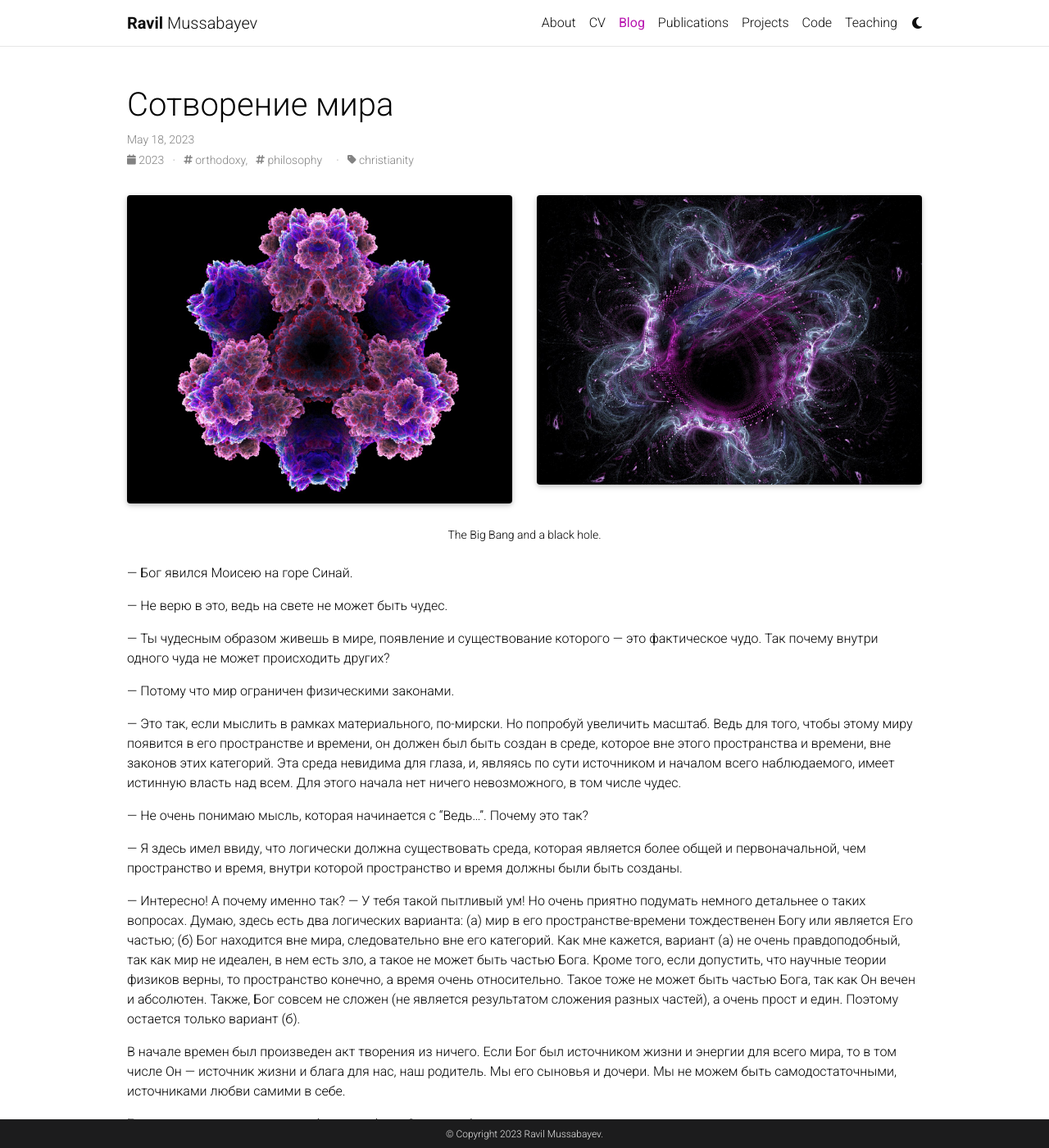
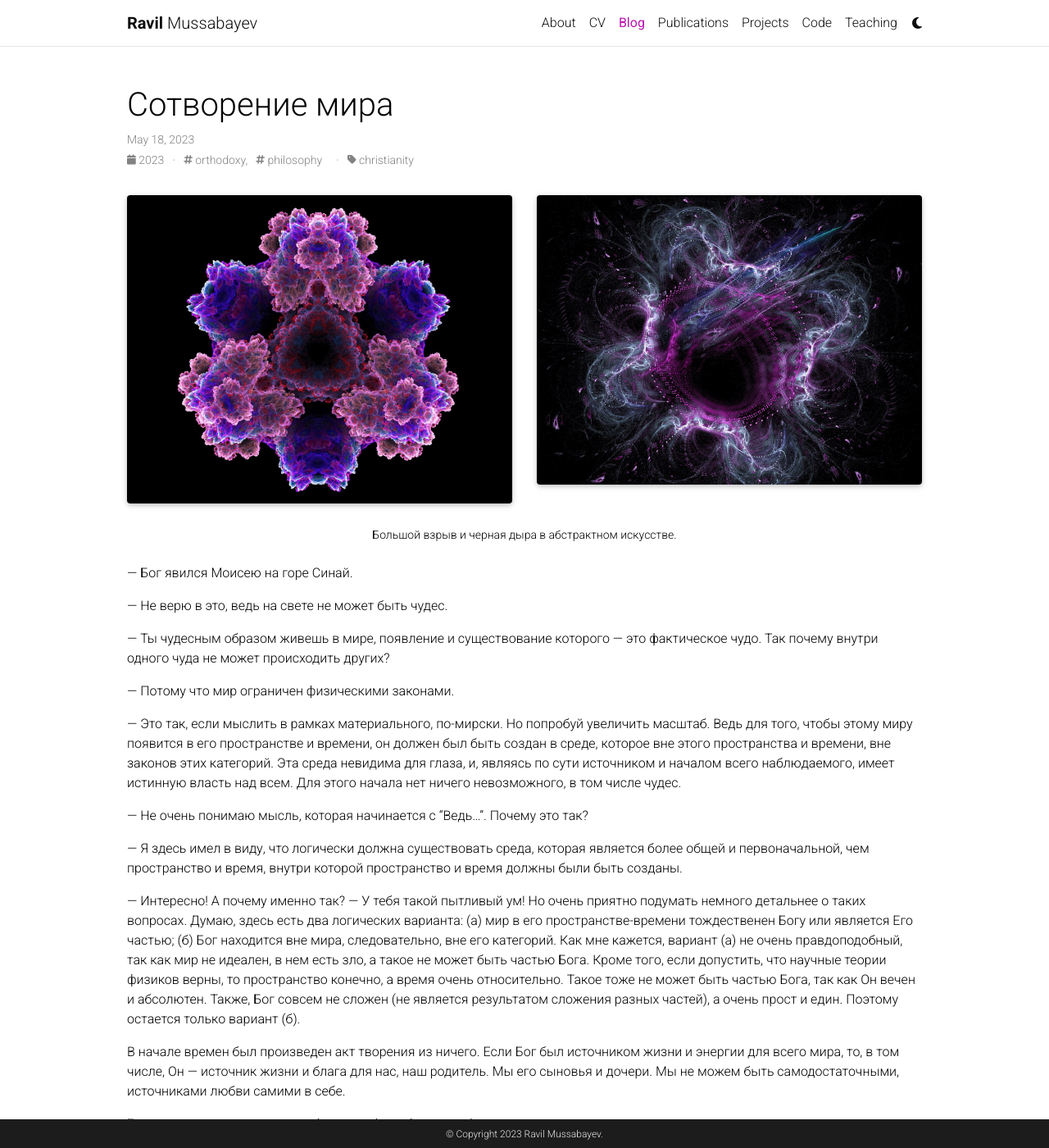
Before and after one commit to rmusab/rmusab.github.io, a Jekyll site: the page built from _posts/2020-05-18-world-creation.md, in a window 1280 px wide and 1400 px high. Shown: the whole window at 82% size. Built offline with Jekyll 4.4.1, drawn with Linux system fonts in a browser that asks for light colours; full-size pictures stand in for the smaller copies a plugin makes; comment, search, counter and statistics services are not loaded; a style sheet for code colours, icons or effects is not loaded.

Commit message:
Updated the new post and the announcement a bit

```diff
--- a/_posts/2020-05-18-world-creation.md
+++ b/_posts/2020-05-18-world-creation.md
@@ -17,7 +17,7 @@
     </div>
 </div>
 <div class="caption">
-    The Big Bang and a black hole.
+    Большой взрыв и черная дыра в абстрактном искусстве.
 </div>
 
 &mdash; Бог явился Моисею на горе Синай.
@@ -32,11 +32,11 @@
 
 &mdash; Не очень понимаю мысль, которая начинается с “Ведь...”. Почему это так?
 
-&mdash; Я здесь имел ввиду, что логически должна существовать среда, которая является более общей и первоначальной, чем пространство и время, внутри которой пространство и время должны были быть созданы.
+&mdash; Я здесь имел в виду, что логически должна существовать среда, которая является более общей и первоначальной, чем пространство и время, внутри которой пространство и время должны были быть созданы.
 
 &mdash; Интересно! А почему именно так?
-&mdash; У тебя такой пытливый ум! Но очень приятно подумать немного детальнее о таких вопросах. Думаю, здесь есть два логических варианта: (а) мир в его пространстве-времени тождественен Богу или является Его частью; (б) Бог находится вне мира, следовательно вне его категорий. Как мне кажется, вариант (а) не очень правдоподобный, так как мир не идеален, в нем есть зло, а такое не может быть частью Бога. Кроме того, если допустить, что научные теории физиков верны, то пространство конечно, а время очень относительно. Такое тоже не может быть частью Бога, так как Он вечен и абсолютен. Также, Бог совсем не сложен (не является результатом сложения разных частей), а очень прост и един. Поэтому остается только вариант (б).
+&mdash; У тебя такой пытливый ум! Но очень приятно подумать немного детальнее о таких вопросах. Думаю, здесь есть два логических варианта: (а) мир в его пространстве-времени тождественен Богу или является Его частью; (б) Бог находится вне мира, следовательно, вне его категорий. Как мне кажется, вариант (а) не очень правдоподобный, так как мир не идеален, в нем есть зло, а такое не может быть частью Бога. Кроме того, если допустить, что научные теории физиков верны, то пространство конечно, а время очень относительно. Такое тоже не может быть частью Бога, так как Он вечен и абсолютен. Также, Бог совсем не сложен (не является результатом сложения разных частей), а очень прост и един. Поэтому остается только вариант (б).
 
-В начале времен был произведен акт творения из ничего. Если Бог был источником жизни и энергии для всего мира, то в том числе Он — источник жизни и блага для нас, наш родитель. Мы его сыновья и дочери. Мы не можем быть самодостаточными, источниками любви самими в себе.
+В начале времен был произведен акт творения из ничего. Если Бог был источником жизни и энергии для всего мира, то, в том числе, Он — источник жизни и блага для нас, наш родитель. Мы его сыновья и дочери. Мы не можем быть самодостаточными, источниками любви самими в себе.
 
 Бог создал этот мир от переизбытка любви в Самом себе.
```
Also changed, not shown: _news/announcement_2.md (+1 -1 lines).
